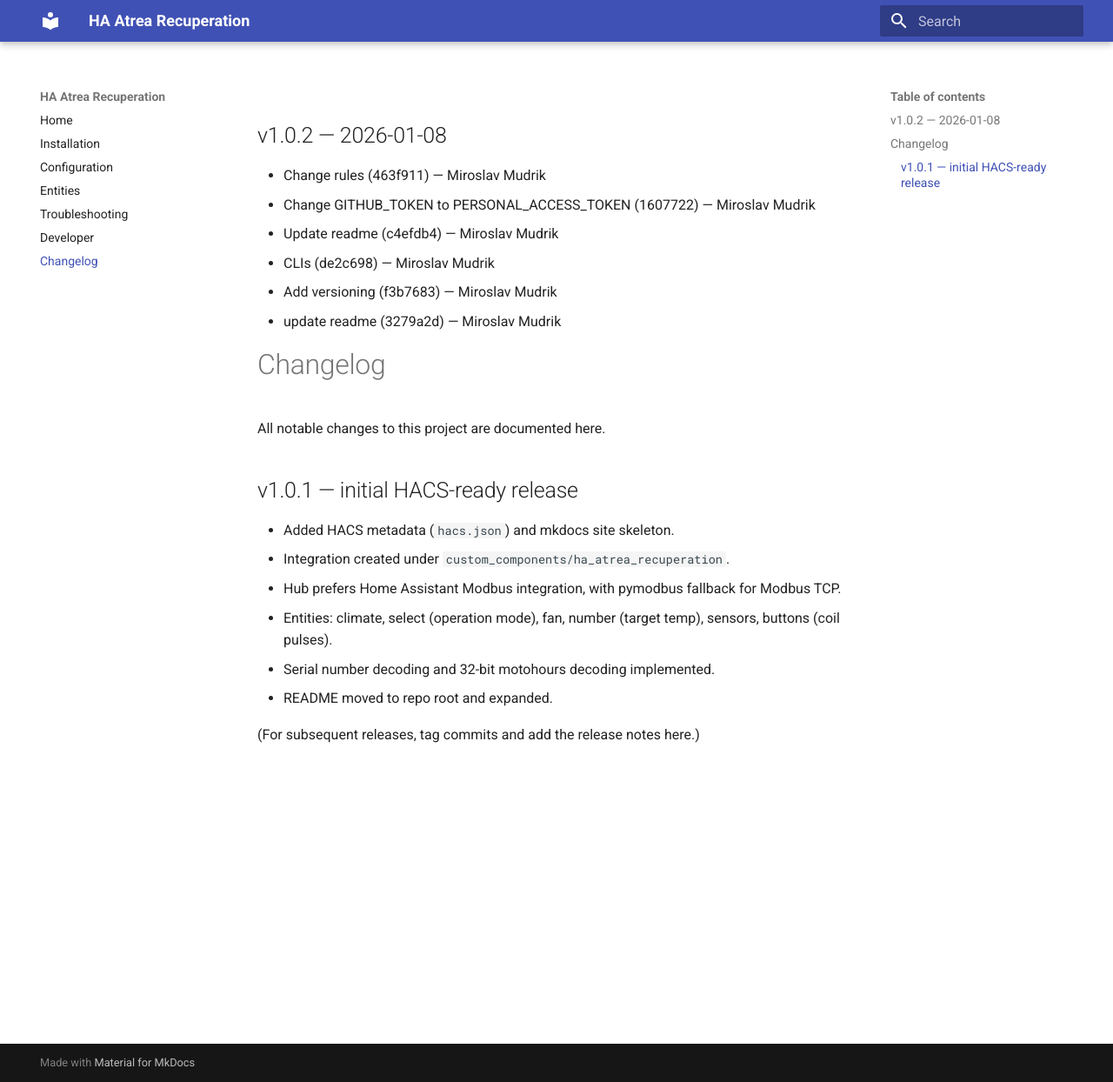
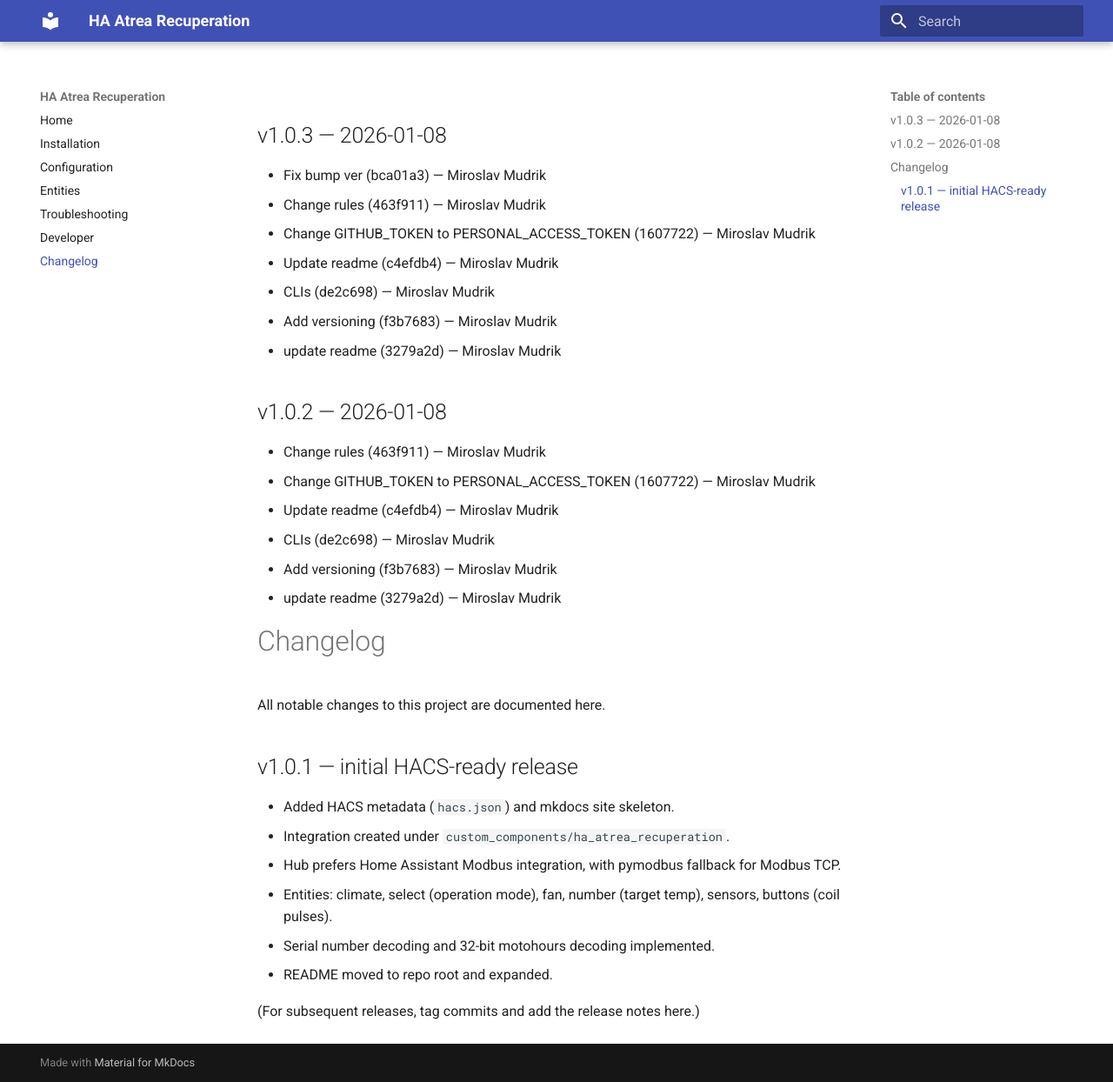
Before and after one commit to Chester929/ha_atrea_recuperation, an MkDocs documentation site: the page built from docs/changelog.md, in a window 1280 px wide and 1244 px high. Shown: the whole window at 87% size. Built offline with MkDocs 1.6.1 and Material for MkDocs 9.7.7, drawn with Linux system fonts in a browser that asks for light colours.

Commit message:
Bump version to v1.0.3 and update changelog

```diff
--- a/docs/changelog.md
+++ b/docs/changelog.md
@@ -1,3 +1,15 @@
+## v1.0.3 — 2026-01-08
+
+- Fix bump ver (bca01a3) — Miroslav Mudrik
+- Change rules (463f911) — Miroslav Mudrik
+- Change GITHUB_TOKEN to PERSONAL_ACCESS_TOKEN (1607722) — Miroslav Mudrik
+- Update readme (c4efdb4) — Miroslav Mudrik
+- CLIs (de2c698) — Miroslav Mudrik
+- Add versioning (f3b7683) — Miroslav Mudrik
+- update readme (3279a2d) — Miroslav Mudrik
+
+
+
 ## v1.0.2 — 2026-01-08
 
 - Change rules (463f911) — Miroslav Mudrik
```
Also changed, not shown: 2 other files.
